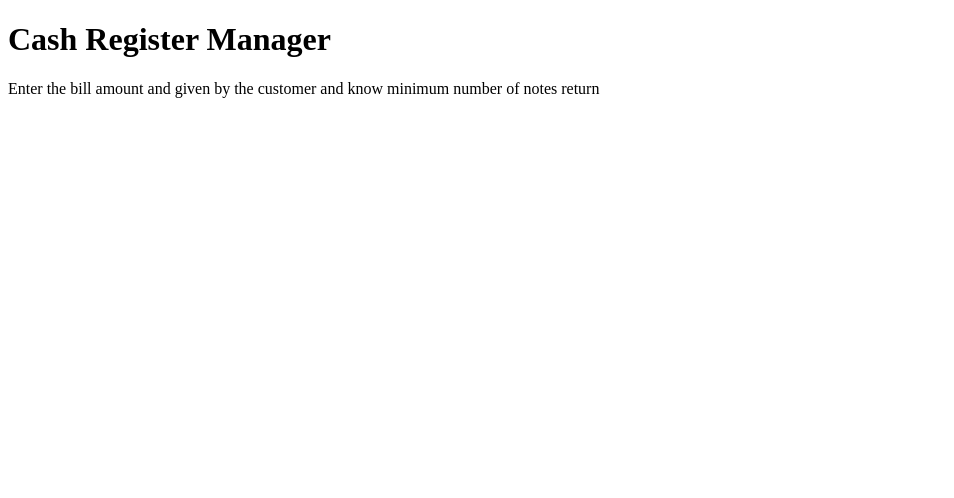
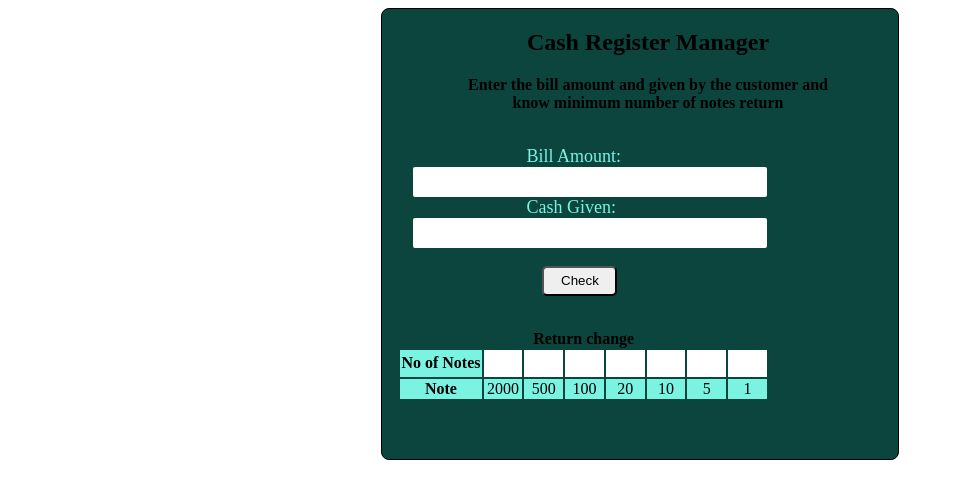
Before and after one commit to GeetaPogul/cash-register, a plain HTML site: page index.html in a window 1280 px wide. Shown: the whole page, without its empty margins (0-954 px from the left). Drawn offline with Linux system fonts and the light colour scheme.

Commit message:
initial update

```diff
--- a/index.html
+++ b/index.html
@@ -4,16 +4,60 @@
     <meta charset="UTF-8">
     <meta name="viewport" content="width=device-width, initial-scale=1.0">
     <meta http-equiv="X-UA-Compatible" content="ie=edge">
+    <link rel="stylesheet" href="./main.css">
     <title>cash register</title>
 </head>
 <body>
     <div class="container">
-      <h1 class="heading">Cash Register Manager</h1>
+      <h2 class="heading">Cash Register Manager</h2>
       <p class="description"> Enter the bill amount and given by the customer
-          and know minimum number of notes return </p>
+          and <br> know minimum number of notes return </p> <br>
+
+       <label for="bill-amount" >Bill Amount: </label> <br>
+       <input id="bill-amount" type="text"/> <br>
+
+
+       <label for="cash-given"> Cash Given: </label> <br>
+       <input  id="cash-given" type="text" /> <br> <br>
+       <button id="check-buttton" > Check</button> <br>
+
+       <p id="error-message"> </p>
+
+       <table class="change-table" >
+         <caption id="return-change"> Return change</caption> <br>
+         <tr>
+           <th id="no-of-notes"> No of Notes</th>
+          <td class="no-of-notes"></td>
+          <td class="no-of-notes"></td>
+          <td class="no-of-notes"></td>
+          <td class="no-of-notes"></td>
+          <td class="no-of-notes"></td>
+          <td class="no-of-notes"></td>
+          <td class="no-of-notes"></td>
+
+
+
+         </tr>
+
+         <tr id="notes-bottom-row">
+             <th>Note</th>
+             <td>2000</td>
+             <td>500</td>
+             <td>100</td>
+             <td>20</td>
+             <td>10</td>
+             <td>5</td>
+             <td >1</td>
+         </tr>
+
+
+       </table>
 
 
     </div>
 
+
+    <script type="text/javascript" src="./index.js"> </script>
+
 </body>
 </html>
--- /dev/null
+++ b/index.js
@@ -0,0 +1,49 @@
+const  billAmount = document.querySelector("#bill-amount");
+const cashGiven= document.querySelector("#cash-given");
+const  btnCheck = document.querySelector("#check-buttton");
+const message = document.querySelector("#error-message");
+
+const noOfNotes = document.querySelectorAll(".no-of-notes");
+
+const availableNotes =[ 2000 , 500, 100, 20, 10, 5, 1];
+
+
+btnCheck.addEventListener("click", function validateBillAndCashAmount(){
+hideMessage()
+if(billAmount.value>0){
+
+      if(cashGiven.value >= billAmount.value){
+           const amountToBeReturned = cashGiven.value - billAmount.value;
+           calculateChange(amountToBeReturned);
+      }
+      else{
+            showMessage("Do you wanna wash Plates");
+         }
+       }
+    else{
+        showMessage("Invalid Bill Amount");
+    }
+
+});
+
+function calculateChange(amountToBeReturned) {
+     for(let i = 0; i < availableNotes.length; i++){
+
+     const numberOfNotes = Math.trunc(
+        amountToBeReturned / availableNotes[i]
+        );
+
+        amountToBeReturned %= availableNotes[i];
+        noOfNotes[i].innerText = numberOfNotes ;
+    }
+ }
+
+
+function hideMessage(){
+    message.style.display='none';
+}
+
+function showMessage(msg){
+    message.style.display='block';
+    message.innerText= msg;
+}
--- /dev/null
+++ b/main.css
@@ -0,0 +1,69 @@
+
+.container{
+    width: 39vw;
+    height: 450px;
+    border: 1px solid black;
+    background-color: #0B453E;
+    padding-left: 1rem;
+    border-radius: 8px;
+    margin: auto;
+
+}
+.description{
+    /* margin-left: 2rem; */
+    text-align: center;
+    font-weight: bold;
+}
+h2{
+    text-align: center;
+    font-weight: bold;
+}
+
+#check-button{
+    height: 30px;
+    width: 2rem;
+
+
+}
+label{
+  padding-left: 8rem;
+  font-size:18px;
+  color: #7AF3E3;
+
+}
+ input{
+    width: 350px;
+    height: 28px;
+    border: none;
+    margin-left: 15px;
+    border-radius: 2px;
+
+}
+#check-buttton{
+    margin-left: 9rem;
+    width: 75px;
+    height: 30px;
+    /* background-color: #7AF3E3; */
+    border-radius: 5px;
+
+}
+#return-change{
+    font-weight: bold;
+}
+
+.no-of-notes{
+    background-color: white;
+
+    text-align: center;
+    height: 25px;
+    width:11%;
+
+
+}
+#notes-bottom-row{
+    background-color: #7AF3E3;
+    text-align: center;
+}
+#no-of-notes{
+    background-color: #7AF3E3;
+}
```
